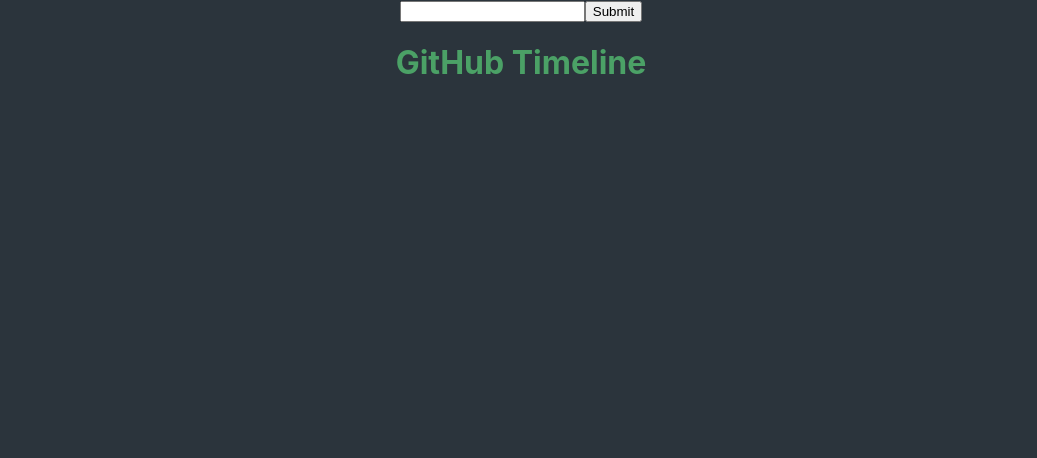
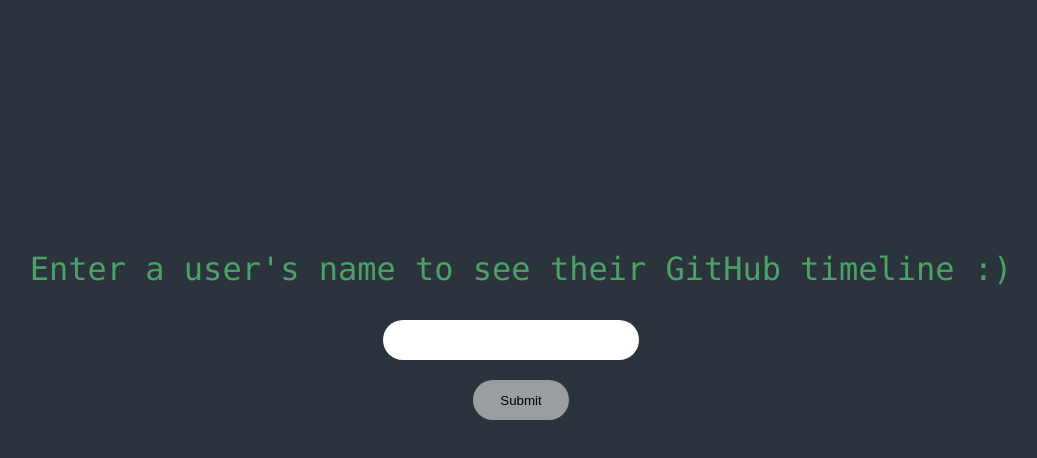
Before and after one commit to gertie-sheshe/timeline-github, a React (Create React App) app: page / in a window 1280 px wide. Shown: the top 458 px of the page, without its empty margins (119-1156 px from the left). Built offline with nearby package versions, Linux system fonts and the light colour scheme.

Commit message:
final styling

```diff
--- /dev/null
+++ b/src/components/home-page/home-page.js
@@ -0,0 +1,10 @@
+import React from 'react';
+import './home-page.scss'
+
+const HomePage = () => (
+    <div className="homepage">
+        <p>Enter a user's name to see their GitHub timeline :)</p>
+    </div>
+)
+
+export default HomePage;
--- /dev/null
+++ b/src/components/home-page/home-page.scss
@@ -0,0 +1,16 @@
+.homepage {
+    height: 40vh;
+    display: flex;
+    align-items: flex-end;
+    padding: 0 50px;
+
+    p {
+        color: #4BA166;
+    }
+
+    @media (min-width: 640px) {
+        p {
+            font-size: xx-large;
+        }
+    }
+}
--- a/src/components/user/user-component.js
+++ b/src/components/user/user-component.js
@@ -5,7 +5,6 @@
 const User = ({userRepos}) => {
   return (
     <div className="user-component">
-      <h1>GitHub Timeline</h1>
       <div className="wrapper">
         {userRepos && userRepos.dates.map(date => {
           return (
@@ -23,6 +22,7 @@
                       <p className="repo-year">{`${moment(repo.created_at).format('MMMM')} ${date}`}</p>
                       <a href={repo.html_url} className="repo-title">{repo.name}</a>
                       <p className="repo-description">{repo.description ? repo.description : 'Repository has no description'}</p>
+                      <p className="repo-description">Language: {repo.language}</p>
                     </div>
                   </div>
                 )
--- a/src/components/user/user-container.js
+++ b/src/components/user/user-container.js
@@ -2,8 +2,9 @@
 import { connect } from 'react-redux';
 import { createStructuredSelector } from 'reselect';
 import UserComponent from './user-component';
+import HomePage from '../home-page/home-page';
 import { fetchUser } from '../../redux/user/userActions';
-import {selectSortedUser, selectError} from '../../redux/user/userSelectors';
+import {selectSortedUser, selectError, selectHomePage} from '../../redux/user/userSelectors';
 import './user.scss'
 
 
@@ -30,13 +31,16 @@
   }
 
   render() {
-    const { sortedUser, error } = this.props;
+    const { sortedUser, error, homePage } = this.props;
+
     return (
       <div className="user-container">
+        {!homePage && <h1>GitHub Timeline</h1>}
+        {homePage && <HomePage/>}
         <form onSubmit={this.onSubmit}>
           <label />
-          <input type="text" name="user" onChange={this.onChangeHandler} />
-          <input type="submit" />
+          <input className="input" type="text" name="user" onChange={this.onChangeHandler} /><br/>
+          <input className="button" type="submit" />
         </form>
         {sortedUser && <UserComponent userRepos={sortedUser} />}
         {error && <p>User not found</p>}
@@ -47,7 +51,8 @@
 
 const mapStateToProps = createStructuredSelector({
   sortedUser: selectSortedUser,
-  error: selectError
+  error: selectError,
+  homePage: selectHomePage
 });
 
 export default connect(mapStateToProps, {
--- a/src/components/user/user.scss
+++ b/src/components/user/user.scss
@@ -4,13 +4,41 @@
 
   body {
       background-color:#2B343C;
+      font-family: "Lucida Console", Monaco, monospace;
 
       .user-container {
           display: flex;
           flex-direction: column;
           align-items: center;
           text-align: center;
+
+        h1 {
+            color: #4BA166
+        }
+
+        form {
+            width: 100vw;
+        }
+
+        .input {
+            border-radius: 25px;
+            width: 70%;
+            height: 40px;
+            margin-right: 20px;
+            padding: 10px;
+            border: none;
+        }
+
+        .button {
+            width: 30%;
+            border-radius: 25px;
+            border: none;
+            height: 40px;
+            background-color: #9A9DA1;
+            margin: 20px 0px;
+        }
       }
+
 
       .user-component {
           a {
@@ -63,9 +91,7 @@
                   }
               }
           }
-          h1 {
-              color: #4BA166
-          }
+
           .repo-year {
               color: #4BA166;
               margin: 0;
@@ -82,6 +108,22 @@
       }
 
       @media (min-width: 640px) {
+
+        .user-container {
+            form {
+                width: 50vw
+            }
+
+            .input {
+                border-radius: 25px;
+                width: 40%;
+                height: 40px;
+            }
+
+            .button {
+                width: 15%;
+            }
+        }
 
         .box-text{
             width: 40% !important;
--- a/src/redux/user/userReducer.js
+++ b/src/redux/user/userReducer.js
@@ -1,5 +1,6 @@
 const INITIAL_STATE = {
   userData: null,
+  homePage: true,
   error: null
 }
 const userReducer = (state = INITIAL_STATE, action = {}) => {
@@ -8,7 +9,8 @@
       return {
         ...state,
         userData: action.payload,
-        error: null
+        error: null,
+        homePage: false
       }
     case 'FETCH_USER_ERROR':
       return {
--- a/src/redux/user/userSelectors.js
+++ b/src/redux/user/userSelectors.js
@@ -4,6 +4,8 @@
 const selectUser = state => state.user.userData;
 
 export const selectError = state => state.user.error;
+
+export const selectHomePage = state => state.user.homePage;
 
 export const selectSortedUser = createSelector([selectUser], (user) => {
 
```
